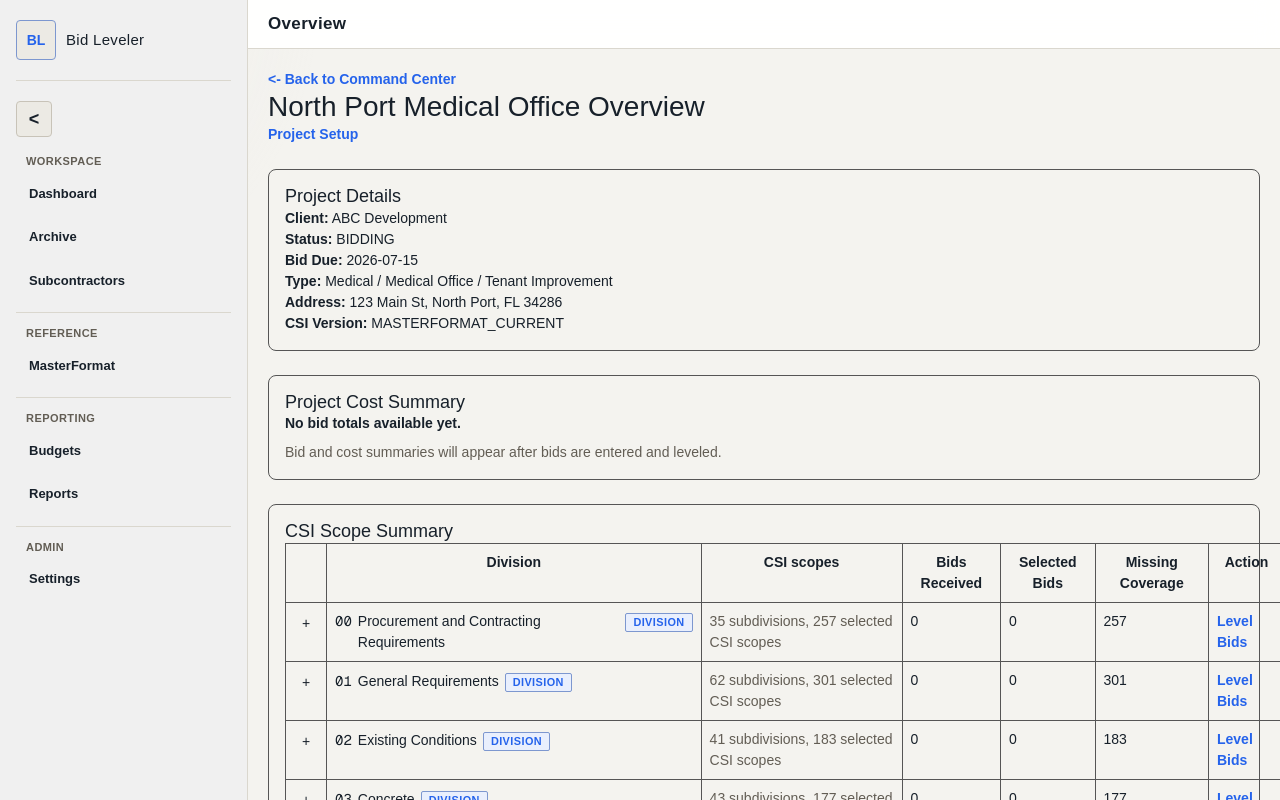
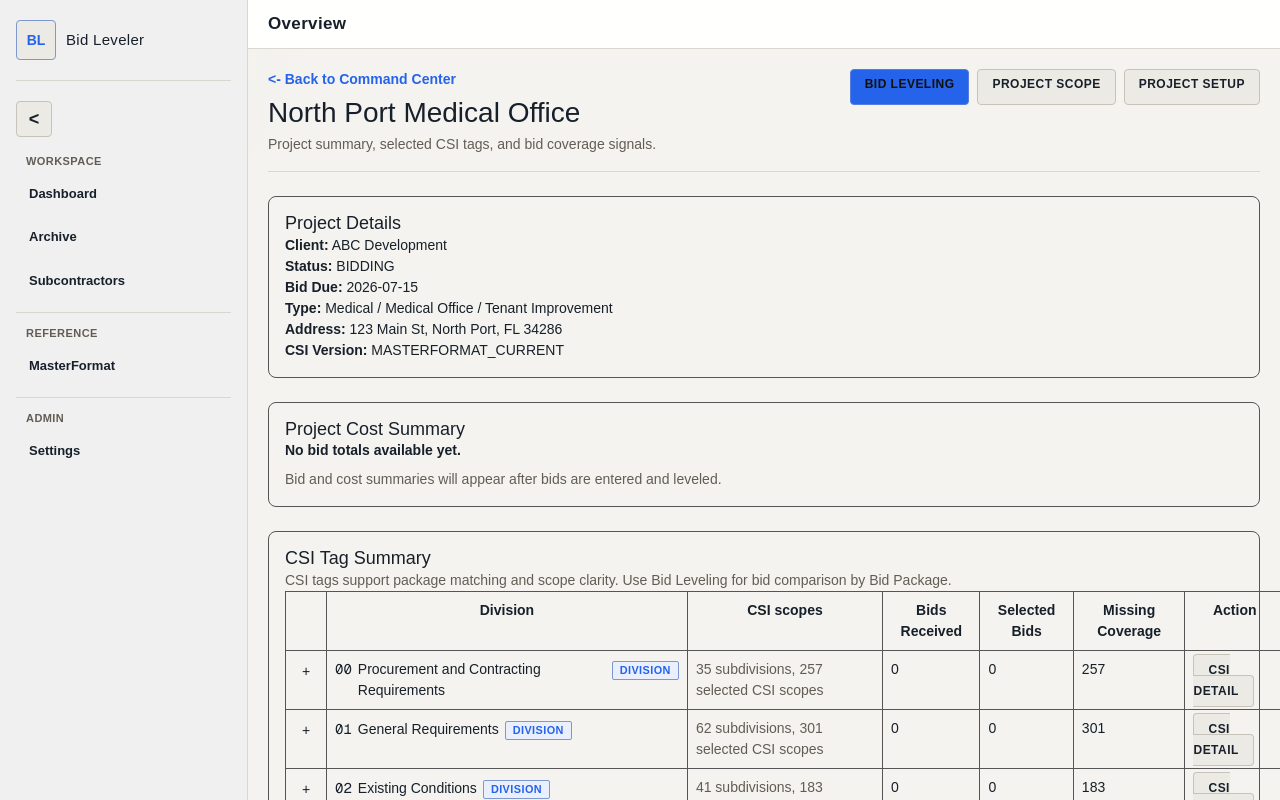
Before and after one commit to adamarnao/bid-leveler, a Next.js app: page /projects/1/overview in a window 1280 px wide. Shown: the top 800 px of the page. Built offline with nearby package versions, Linux system fonts and the light colour scheme.

Commit message:
Clean up navigation and page hierarchy

```diff
--- a/src/app/budgets/page.tsx
+++ b/src/app/budgets/page.tsx
@@ -3,7 +3,14 @@ import AppShell from "@/components/layout/AppShell";
 export default function BudgetsPage() {
   return (
     <AppShell title="Budgets">
-      <p>Historical cost database and budgeting tools will go here.</p>
+      <section className="project-setup-placeholder">
+        <strong>Future module</strong>
+        <p>
+          Historical cost database and budgeting tools will connect here after
+          real takeoffs, allowances, bid totals, and pricing history are
+          available.
+        </p>
+      </section>
     </AppShell>
   );
 }
--- a/src/app/globals.css
+++ b/src/app/globals.css
@@ -455,6 +455,27 @@ textarea {
   gap: 18px;
 }
 
+.page-header {
+  display: flex;
+  justify-content: space-between;
+  gap: 16px;
+  align-items: flex-start;
+  border-bottom: 1px solid var(--color-border-subtle);
+  padding-bottom: 16px;
+}
+
+.page-header h1 {
+  margin: 6px 0 4px;
+}
+
+.page-header-actions {
+  display: flex;
+  flex-wrap: wrap;
+  gap: 8px;
+  justify-content: flex-end;
+  align-items: center;
+}
+
 .dashboard-hero,
 .dashboard-section-header,
 .dashboard-project-card-top {
@@ -3064,12 +3085,14 @@ textarea:focus {
   }
 
   .dashboard-hero,
+  .page-header,
   .dashboard-section-header,
   .dashboard-project-card-top {
     display: grid;
   }
 
   .dashboard-primary-actions,
+  .page-header-actions,
   .dashboard-project-card-actions {
     justify-content: flex-start;
   }
--- a/src/app/page.tsx
+++ b/src/app/page.tsx
@@ -166,8 +166,6 @@ export default function Home() {
       <div className="dashboard-shell">
         <section className="dashboard-hero">
           <div>
-            <p className="label-text">Estimator Dashboard</p>
-            <h1>Dashboard</h1>
             <p className="dashboard-subtitle">
               Today&apos;s bid activity, deadlines, and project health.
             </p>
--- a/src/app/projects/[projectId]/bids/page.tsx
+++ b/src/app/projects/[projectId]/bids/page.tsx
@@ -62,13 +62,17 @@ export default function ProjectBidsPage() {
   return (
     <AppShell title="Bids">
       <div className="command-center">
-        <Link href={`/projects/${project.id}`}>{"<-"} Back to Command Center</Link>
-
-        <Panel title="Bids">
-          <p className="muted-text">
-            {project.name} | {project.client} | {formatStatus(project.status)}
-          </p>
-          <div className="settings-actions">
+        <div className="page-header">
+          <div>
+            <Link href={`/projects/${project.id}`}>
+              {"<-"} Back to Command Center
+            </Link>
+            <h1>{project.name}</h1>
+            <p className="muted-text">
+              {project.client} | {formatStatus(project.status)}
+            </p>
+          </div>
+          <div className="page-header-actions">
             <Link href={`/projects/${project.id}/bids/new`} className="button-primary">
               Add Manual Bid
             </Link>
@@ -82,7 +86,7 @@ export default function ProjectBidsPage() {
               Project Scope
             </Link>
           </div>
-        </Panel>
+        </div>
 
         {sortedBids.length === 0 ? (
           <Panel title="No Bids">
@@ -143,7 +147,7 @@ export default function ProjectBidsPage() {
                               href={`/projects/${project.id}/bids/${bid.id}`}
                               className="button-secondary"
                             >
-                              View/Edit
+                              Review
                             </Link>
                             <button
                               type="button"
--- a/src/app/projects/[projectId]/csi-divisions/[divisionId]/page.tsx
+++ b/src/app/projects/[projectId]/csi-divisions/[divisionId]/page.tsx
@@ -89,12 +89,33 @@ export default function DivisionPage() {
 
   return (
     <AppShell title="Project CSI Scope Detail">
-      <Link href={`/projects/${project.id}`}>{"<-"} Back to Command Center</Link>
+      <div className="page-header">
+        <div>
+          <Link href={`/projects/${project.id}`}>
+            {"<-"} Back to Command Center
+          </Link>
+          <p className="muted-text">
+            CSI reference detail for selected project tags. Use Bid Leveling for
+            package-based bid comparison.
+          </p>
+        </div>
+        <div className="page-header-actions">
+          <Link
+            href={`/projects/${project.id}/leveling`}
+            className="button-primary"
+          >
+            Bid Leveling
+          </Link>
+          <Link href={`/projects/${project.id}/bids`} className="button-secondary">
+            Bids
+          </Link>
+        </div>
+      </div>
 
       <section style={panel}>
         <div style={pageHeader}>
           <div>
-            <p className="muted-text">Division</p>
+            <p className="label-text">CSI Division</p>
             <h1 style={{ marginTop: 4 }}>
               {divisionItem ? (
                 <CsiCodeLabel item={divisionItem} showLevelBadge />
@@ -122,7 +143,12 @@ export default function DivisionPage() {
             <Link href={`/projects/${project.id}/bids`} className="button-secondary">
               Bids
             </Link>
-            <Link href={`/projects/${project.id}/bids/new`}>Add Manual Bid</Link>
+            <Link
+              href={`/projects/${project.id}/bids/new`}
+              className="button-secondary"
+            >
+              Add Manual Bid
+            </Link>
           </div>
         </section>
       ) : (
--- a/src/app/projects/[projectId]/overview/page.tsx
+++ b/src/app/projects/[projectId]/overview/page.tsx
@@ -64,10 +64,37 @@ export default function ProjectOverviewPage() {
 
   return (
     <AppShell title="Overview">
-      <Link href={`/projects/${project.id}`}>{"<-"} Back to Command Center</Link>
-
-      <h1>{project.name} Overview</h1>
-      <Link href={`/projects/${project.id}/setup`}>Project Setup</Link>
+      <div className="page-header">
+        <div>
+          <Link href={`/projects/${project.id}`}>
+            {"<-"} Back to Command Center
+          </Link>
+          <h1>{project.name}</h1>
+          <p className="muted-text">
+            Project summary, selected CSI tags, and bid coverage signals.
+          </p>
+        </div>
+        <div className="page-header-actions">
+          <Link
+            href={`/projects/${project.id}/leveling`}
+            className="button-primary"
+          >
+            Bid Leveling
+          </Link>
+          <Link
+            href={`/projects/${project.id}/scope`}
+            className="button-secondary"
+          >
+            Project Scope
+          </Link>
+          <Link
+            href={`/projects/${project.id}/setup`}
+            className="button-secondary"
+          >
+            Project Setup
+          </Link>
+        </div>
+      </div>
 
       <section style={panel}>
         <h2>Project Details</h2>
@@ -125,7 +152,11 @@ export default function ProjectOverviewPage() {
       </section>
 
       <section style={panel}>
-        <h2>CSI Scope Summary</h2>
+        <h2>CSI Tag Summary</h2>
+        <p className="muted-text">
+          CSI tags support package matching and scope clarity. Use Bid Leveling
+          for bid comparison by Bid Package.
+        </p>
 
         <table style={{ borderCollapse: "collapse", minWidth: 1000 }}>
           <thead>
@@ -232,8 +263,9 @@ export default function ProjectOverviewPage() {
                     <td style={cell}>
                       <Link
                         href={`/projects/${project.id}/csi-divisions/${division.number}`}
+                        className="button-secondary"
                       >
-                        Level Bids
+                        CSI Detail
                       </Link>
                     </td>
                   </tr>
@@ -268,12 +300,12 @@ export default function ProjectOverviewPage() {
       </section>
 
       <section style={panel}>
-        <h2>Proposal</h2>
+        <h2>Future Proposal</h2>
         <p>
           Proposal generation will compile project details, selected costs,
           alternates, clarifications, exclusions, and notes.
         </p>
-        <Link href={`/projects/${project.id}/proposal`}>
+        <Link href={`/projects/${project.id}/proposal`} className="button-secondary">
           Open Proposal Draft
         </Link>
       </section>
--- a/src/app/projects/[projectId]/page.tsx
+++ b/src/app/projects/[projectId]/page.tsx
@@ -47,7 +47,7 @@ export default function ProjectCommandCenterPage() {
   return (
     <AppShell title="Project Command Center">
       <div className="command-center">
-        <Link href="/">{"<-"} Back to Main Dashboard</Link>
+        <Link href="/">{"<-"} Back to Dashboard</Link>
 
         <Panel>
           <div className="command-header">
@@ -60,6 +60,24 @@ export default function ProjectCommandCenterPage() {
             </div>
             <div className="command-header-actions">
               <span className="command-status">{project.status}</span>
+              <Link
+                href={`/projects/${project.id}/setup`}
+                className="button-secondary"
+              >
+                Project Setup
+              </Link>
+              <Link
+                href={`/projects/${project.id}/scope`}
+                className="button-secondary"
+              >
+                Project Scope
+              </Link>
+              <Link
+                href={`/projects/${project.id}/invite`}
+                className="button-secondary"
+              >
+                Invites
+              </Link>
               <button
                 type="button"
                 className="button-secondary"
--- a/src/app/reports/page.tsx
+++ b/src/app/reports/page.tsx
@@ -3,7 +3,13 @@ import AppShell from "@/components/layout/AppShell";
 export default function ReportsPage() {
   return (
     <AppShell title="Reports">
-      <p>Reports and data analytics tools will go here.</p>
+      <section className="project-setup-placeholder">
+        <strong>Future module</strong>
+        <p>
+          Reports and analytics will connect here after the core project, bid,
+          invite, and leveling workflows have stable production data.
+        </p>
+      </section>
     </AppShell>
   );
 }
--- a/src/app/subcontractors/page.tsx
+++ b/src/app/subcontractors/page.tsx
@@ -358,17 +358,19 @@ export default function SubcontractorsPage() {
 
   return (
     <AppShell title="Subcontractors">
-      <Panel title="Subcontractor Library">
-        <div style={{ marginBottom: 16 }}>
-          <Link href="/subcontractors/new">Add / Prequalify Subcontractor</Link>
-        </div>
+      <div className="page-header">
+        <div>
         <p className="muted-text">
           Vendors are grouped by CSI division and subdivision. Section and
-          subsection coverage appears as detail tags. Project-specific
-          invite ranking will use location, service area, VPI, and compliance
-          later.
+          subsection coverage appears as detail tags.
         </p>
-      </Panel>
+        </div>
+        <div className="page-header-actions">
+          <Link href="/subcontractors/new" className="button-primary">
+            Add Subcontractor
+          </Link>
+        </div>
+      </div>
 
       <Panel title="Search and Filters">
         <div className="form-grid">
@@ -681,12 +683,14 @@ function VendorRow({
         <div className="badge-list">
           <Link
             href={`/subcontractors/${subcontractor.id}`}
+            className="button-secondary"
             onClick={() => onNavigate(subcontractor.id, sectionId)}
           >
-            View Profile
+            Profile
           </Link>
           <Link
             href={`/subcontractors/${subcontractor.id}/edit`}
+            className="button-secondary"
             onClick={() => onNavigate(subcontractor.id, sectionId)}
           >
             Edit
--- a/src/components/layout/AppShell.tsx
+++ b/src/components/layout/AppShell.tsx
@@ -49,23 +49,6 @@ const navSections = [
         label: "MasterFormat",
         compactLabel: "MF",
         isActive: (pathname: string) => pathname.startsWith("/masterformat"),
-      },
-    ],
-  },
-  {
-    label: "Reporting",
-    items: [
-      {
-        href: "/budgets",
-        label: "Budgets",
-        compactLabel: "BG",
-        isActive: (pathname: string) => pathname.startsWith("/budgets"),
-      },
-      {
-        href: "/reports",
-        label: "Reports",
-        compactLabel: "RP",
-        isActive: (pathname: string) => pathname.startsWith("/reports"),
       },
     ],
   },
```
